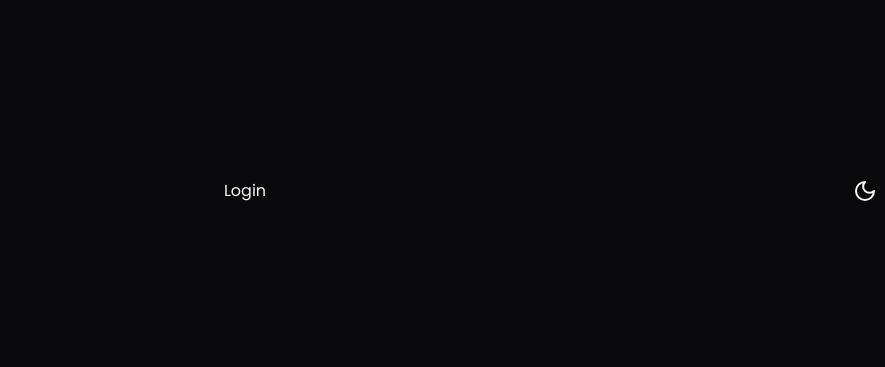
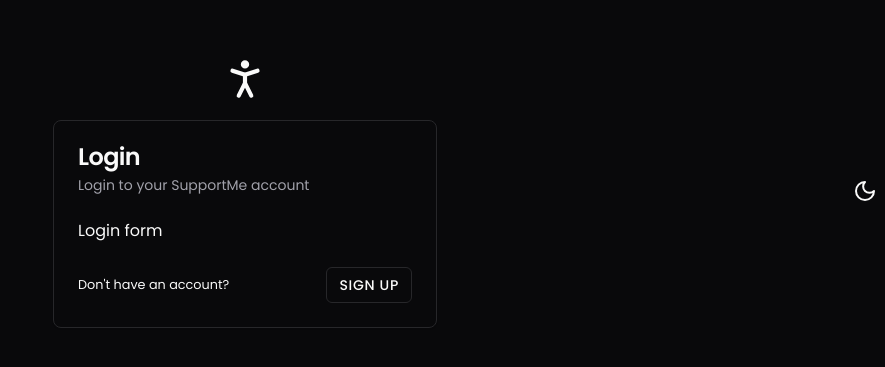
Before and after one commit to ckomop0x/support-me-course-sep-2024, a Next.js app: page /login in a window 1280 px wide. Shown: the part 209-576 px from the top of the page, without its empty margins (395-1280 px from the left). Built offline with nearby package versions, Linux system fonts and the light colour scheme.

Commit message:
Start login card

```diff
--- a/app/(logged-out)/login/page.tsx
+++ b/app/(logged-out)/login/page.tsx
@@ -1,3 +1,36 @@
+'use client';
+
+import { PersonStandingIcon } from 'lucide-react';
+import Link from 'next/link';
+
+import { Button } from '@/components/ui/Button';
+import {
+  Card,
+  CardContent,
+  CardDescription,
+  CardFooter,
+  CardHeader,
+  CardTitle,
+} from '@/components/ui/Card';
+
 export default function LoginPage() {
-  return <div>Login</div>;
+  return (
+    <>
+      <PersonStandingIcon size={50} />
+      <Card className="w-full max-w-sm">
+        <CardHeader>
+          <CardTitle>Login</CardTitle>
+          <CardDescription>Login to your SupportMe account</CardDescription>
+        </CardHeader>
+
+        <CardContent>Login form</CardContent>
+        <CardFooter className="justify-between">
+          <small>Don't have an account?</small>
+          <Button asChild variant="outline" size="sm">
+            <Link href="/sign-up">Sign up</Link>
+          </Button>
+        </CardFooter>
+      </Card>
+    </>
+  );
 }
--- /dev/null
+++ b/components/ui/Card.tsx
@@ -0,0 +1,86 @@
+import * as React from 'react';
+
+import { cn } from '@/lib/utils';
+
+const Card = React.forwardRef<
+  HTMLDivElement,
+  React.HTMLAttributes<HTMLDivElement>
+>(({ className, ...props }, ref) => (
+  <div
+    ref={ref}
+    className={cn(
+      'rounded-lg border bg-card text-card-foreground shadow-sm',
+      className,
+    )}
+    {...props}
+  />
+));
+Card.displayName = 'Card';
+
+const CardHeader = React.forwardRef<
+  HTMLDivElement,
+  React.HTMLAttributes<HTMLDivElement>
+>(({ className, ...props }, ref) => (
+  <div
+    ref={ref}
+    className={cn('flex flex-col space-y-1.5 p-6', className)}
+    {...props}
+  />
+));
+CardHeader.displayName = 'CardHeader';
+
+const CardTitle = React.forwardRef<
+  HTMLParagraphElement,
+  React.HTMLAttributes<HTMLHeadingElement>
+>(({ className, ...props }, ref) => (
+  <h3
+    ref={ref}
+    className={cn(
+      'text-2xl font-semibold leading-none tracking-tight',
+      className,
+    )}
+    {...props}
+  />
+));
+CardTitle.displayName = 'CardTitle';
+
+const CardDescription = React.forwardRef<
+  HTMLParagraphElement,
+  React.HTMLAttributes<HTMLParagraphElement>
+>(({ className, ...props }, ref) => (
+  <p
+    ref={ref}
+    className={cn('text-sm text-muted-foreground', className)}
+    {...props}
+  />
+));
+CardDescription.displayName = 'CardDescription';
+
+const CardContent = React.forwardRef<
+  HTMLDivElement,
+  React.HTMLAttributes<HTMLDivElement>
+>(({ className, ...props }, ref) => (
+  <div ref={ref} className={cn('p-6 pt-0', className)} {...props} />
+));
+CardContent.displayName = 'CardContent';
+
+const CardFooter = React.forwardRef<
+  HTMLDivElement,
+  React.HTMLAttributes<HTMLDivElement>
+>(({ className, ...props }, ref) => (
+  <div
+    ref={ref}
+    className={cn('flex items-center p-6 pt-0', className)}
+    {...props}
+  />
+));
+CardFooter.displayName = 'CardFooter';
+
+export {
+  Card,
+  CardHeader,
+  CardFooter,
+  CardTitle,
+  CardDescription,
+  CardContent,
+};
```
